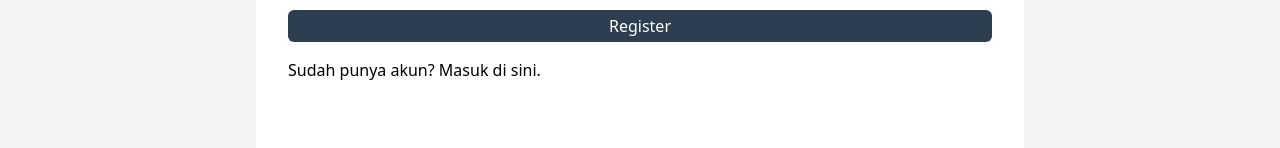
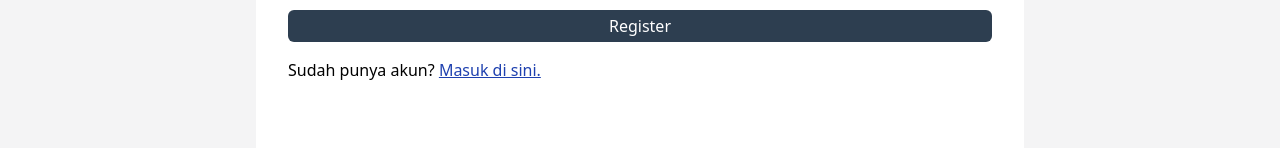
Before and after one commit to nandartika/forum-app, a React (Vite) app: page /register in a window 1280 px wide. Shown: the part 272-420 px from the top of the page. Built offline with nearby package versions, Linux system fonts and the light colour scheme; no server answers.

Commit message:
style: anchor text in login and register page

```diff
--- a/src/pages/login/LoginPage.jsx
+++ b/src/pages/login/LoginPage.jsx
@@ -36,7 +36,13 @@ export default function LoginPage() {
       </form>
 
       <p className="mt-4">
-        Belum punya akun? <Link to="/register">Daftar di sini.</Link>
+        Belum punya akun?{" "}
+        <Link
+          to="/register"
+          className="text-blue-800 hover:text-gray-800 visited:text-purple-800 underline"
+        >
+          Daftar di sini.
+        </Link>
       </p>
     </SectionPage>
   );
--- a/src/pages/register/RegisterPage.jsx
+++ b/src/pages/register/RegisterPage.jsx
@@ -37,7 +37,13 @@ export default function RegisterPage() {
       </form>
 
       <p className="mt-4">
-        Sudah punya akun? <Link to="/login">Masuk di sini.</Link>
+        Sudah punya akun?{" "}
+        <Link
+          to="/login"
+          className="text-blue-800 hover:text-gray-800 visited:text-purple-800 underline"
+        >
+          Masuk di sini.
+        </Link>
       </p>
     </SectionPage>
   );
```
